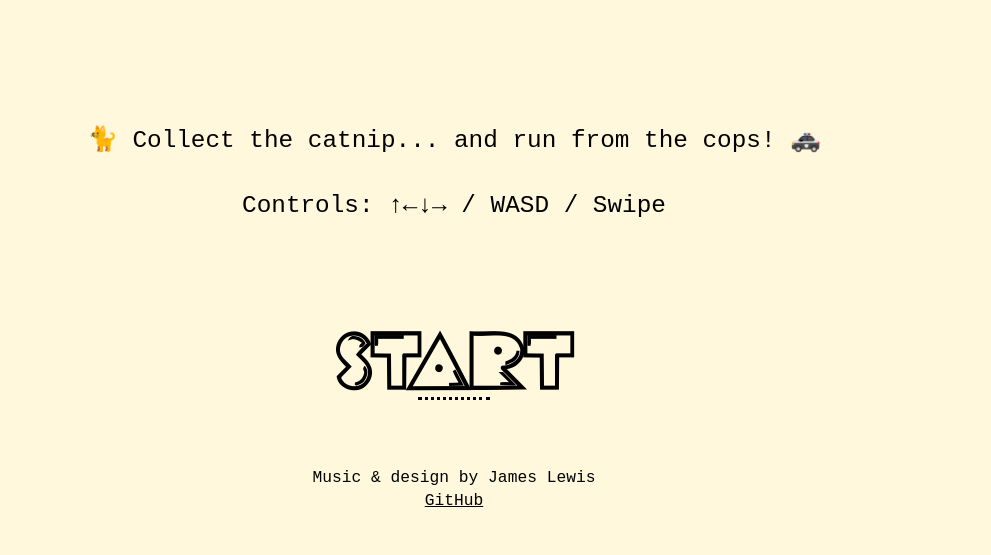
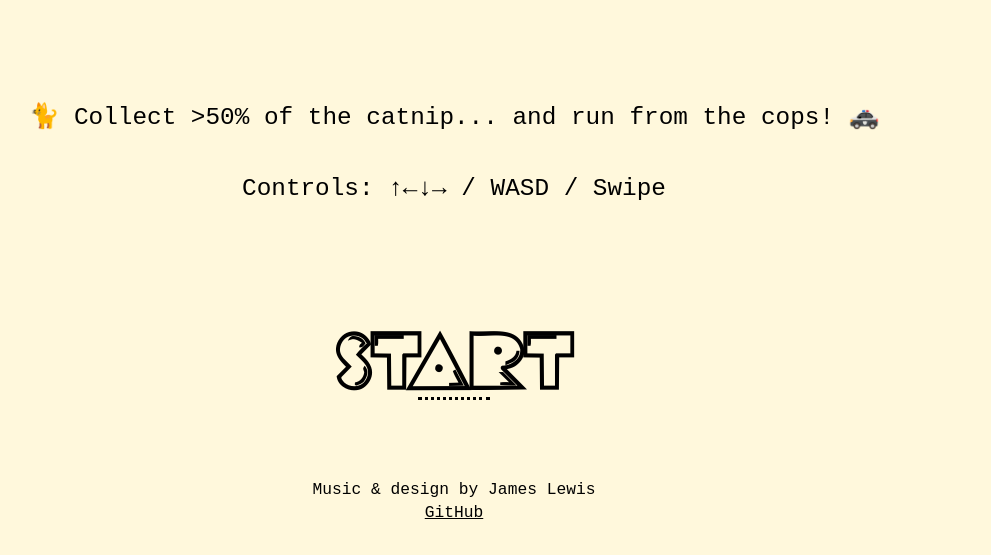
Before and after one commit to unifolia/pac-rem, a plain HTML site: page index.html in a window 1280 px wide. Shown: the part 185-740 px from the top of the page, without its empty margins (186-1177 px from the left). Drawn offline with Linux system fonts and the light colour scheme.

Commit message:
from feedback: made game objective clearer to the user :pencil:

```diff
--- a/index.html
+++ b/index.html
@@ -41,7 +41,7 @@
         <section class="pacWorld">
             <p>
                 <span aria-hidden="true">🐈</span>
-                Collect the catnip... and run from the cops!
+                Collect >50% of the catnip... and run from the cops!
                 <span aria-hidden="true">🚓</span>
             </p>
             <p>Controls: ↑←↓→ / WASD / Swipe</p>
```
